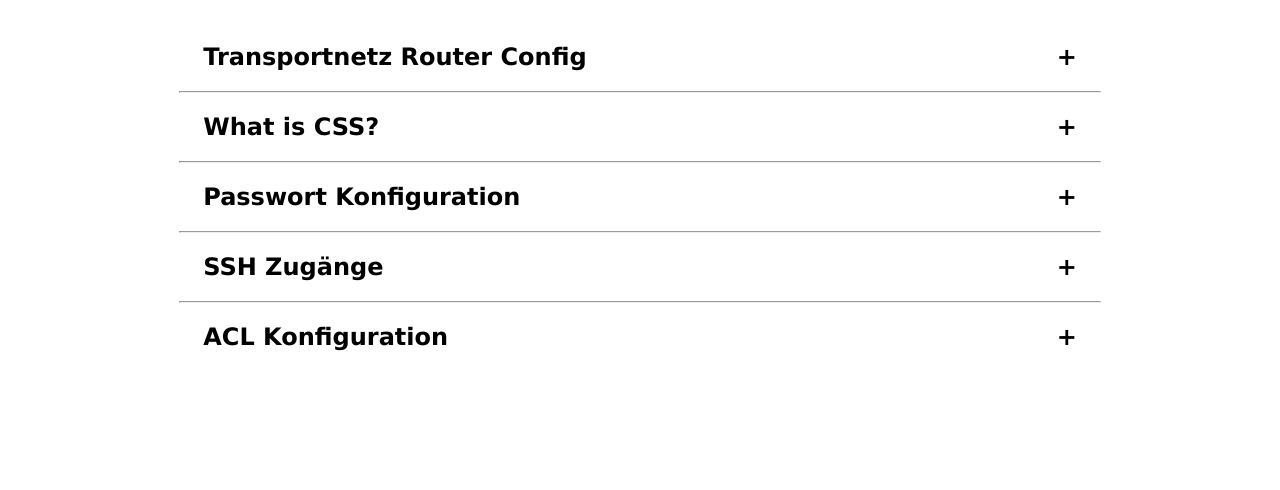
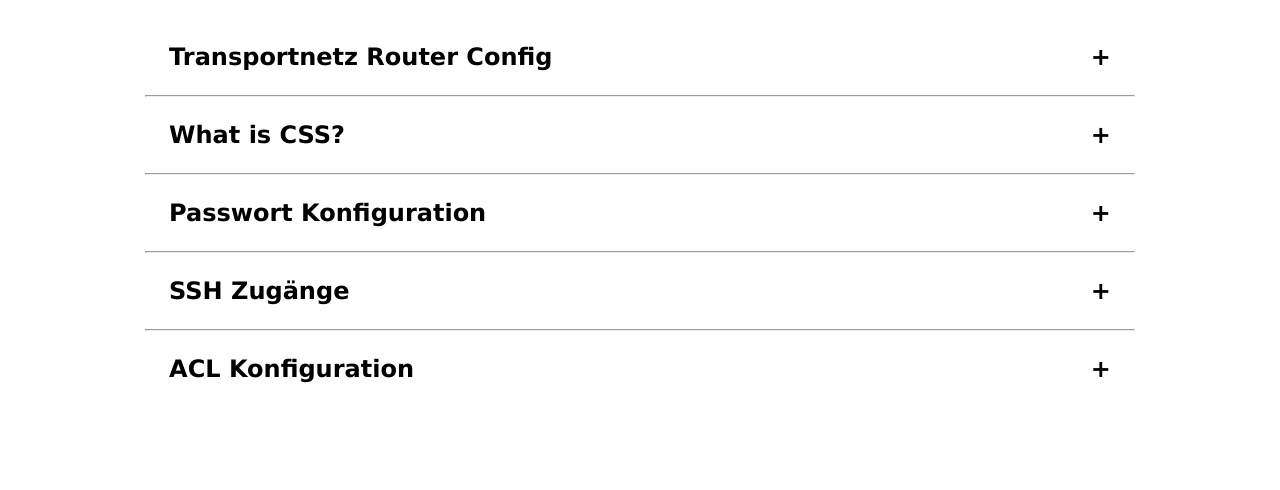
Before and after one commit to DIEHamburg/ipv6.network, a plain HTML site: page webapp/index.html in a window 1280 px wide. Shown: the part 129-619 px from the top of the page. Drawn offline with Linux system fonts and the light colour scheme; a script that the page names is missing.

Commit message:
💄 📱 added light & dark mode to accordion and polish styling

```diff
--- a/webapp/dark.style.css
+++ b/webapp/dark.style.css
@@ -48,11 +48,12 @@ footer {
 }
 
 .label {
-    color: rgb(255, 255, 255);
+    background-color: rgba(37, 37, 37, 0.8);
+    color: whitesmoke;
 }
 
-.label::before {
-    color: rgb(255, 255, 255);
+.accordionbox-active .label {
+    background-color: rgb(109, 22, 160);
 }
 
 .content {
--- a/webapp/light.style.css
+++ b/webapp/light.style.css
@@ -57,15 +57,12 @@ footer p, a {
 }
 
 .label {
-    color: #333;
+    background-color: rgb(255, 255, 255, 0.8);
 }
 
-.label::before {
-    color: black;
-}
-
-.content {
-    background: rgb(255, 255, 255, 0.8);
+.accordionbox-active .label {
+    background-color: rgb(109, 22, 160);
+    color: whitesmoke
 }
 
 .content small {
--- a/webapp/main.style.css
+++ b/webapp/main.style.css
@@ -136,12 +136,11 @@ footer {
     margin-right: 5%;
     margin-bottom: 1rem;
     border-radius: 12px;
-    padding-block-start: 0.25em;
-    padding-block-end: 0.25em;
+    overflow: hidden;
 }
 
 .container {
-    margin: 10px 0;
+    margin: 0;
     overflow: hidden;
 }
 
@@ -150,11 +149,13 @@ footer {
 }
 
 .label {
-    padding: 10px 1em;
+    padding: 1.5rem 1em;
     font-size: 24px;
     font-weight: bold;
     cursor: pointer;
     position: relative;
+    overflow: hidden;
+    /* border-radius: 12px 12px 0 0; */
 }
 
 .label::before {
@@ -172,6 +173,14 @@ footer {
     height: auto;
     margin: 1rem 2.5%;
     display: none;
+}
+
+.accordionbox-active .content {
+    display: block !important;
+}
+
+hr {
+    margin: 0;
 }
 
 /* Code Block Styles */
@@ -285,6 +294,16 @@ footer {
         padding-right: 2rem;
     }
 
+    /* Accordion Styles */
+    .accordion {
+        width: 90%;
+        margin-left: 5%;
+        margin-right: 5%;
+        margin-bottom: 1rem;
+        border-radius: 12px;
+        overflow: hidden;
+    }
+
     /* Cards Styles */
     .card {
         width: 90%;
@@ -304,6 +323,13 @@ footer {
     /* Header Styles */
     header .headerLinks {
         display: block;
+    }
+
+    /* Accordion Styles */
+    .accordion {
+        width: 95%;
+        margin-left: 2.5%;
+        margin-right: 2.5%;
     }
 
     /* Cards Styles */
@@ -327,6 +353,13 @@ footer {
         font-size: 12pt;
     }
 
+    /* Accordion Styles */
+    .accordion {
+        width: calc(90% + 4 * (5% / 3));
+        margin-left: calc(5%/3);
+        margin-right: calc(5%/3);
+    }
+
     /* Cards Styles */
     .card {
         width: calc(90%/3);
```
Also changed, not shown: 1 other file.
